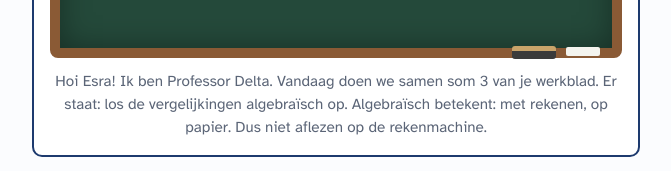
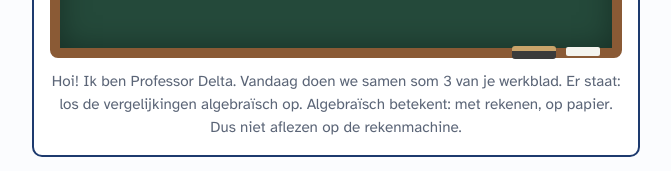
Before and after one commit to JellemaD/Oefenschrift-wis--en-natuurkunde, a plain HTML site: page som3-delta.html in a window 1280 px wide. Shown: the part 330-501 px from the top of the page, without its empty margins (304-975 px from the left). Drawn offline with Linux system fonts and the light colour scheme.

Commit message:
Som 3 filmpje: Delta zegt 'som 3b' i.p.v. 'b.' (werd 'bruto'), naam Esra niet meer uitgesproken
Co-Authored-By: Claude Opus 5.5 <noreply@anthropic.com>

```diff
--- a/som3-delta.html
+++ b/som3-delta.html
@@ -155,19 +155,19 @@ const paren = [["1", "8", "8", "9"], ["2", "4", "8", "6"], ["−1", "−8", "8",
 
 const STAPPEN = [
   { deel: "Som 3", tekst: `Los op: ${F("algebraïsch")} = met rekenen,<br>niet met de GR`,
-    zeg: "Hoi Esra! Ik ben Professor Delta. Vandaag doen we samen som 3 van je werkblad. Er staat: los de vergelijkingen algebraïsch op. Algebraïsch betekent: met rekenen, op papier. Dus niet aflezen op de rekenmachine." },
+    zeg: "Hoi! Ik ben Professor Delta. Vandaag doen we samen som 3 van je werkblad. Er staat: los de vergelijkingen algebraïsch op. Algebraïsch betekent: met rekenen, op papier. Dus niet aflezen op de rekenmachine." },
   { deel: "Som 3", tekst: `Twee trucs:<br>① ${F("x² = getal")} → wortel, twee antwoorden<br>② ${F("A · B = 0")} → A = 0 of B = 0`,
     zeg: "Voor deze som heb je maar twee trucs nodig. Truc één: staat er x kwadraat is een getal, neem dan de wortel. En let op: dat geeft twee antwoorden. Truc twee: is een product nul, dan moet één van de twee stukken nul zijn. Een keersom is alleen nul als één van de getallen nul is." },
 
   { deel: "3a", tekst: F("x² = 25"), beeld: () => plot(A),
-    zeg: "We beginnen met a. x kwadraat is 25. Welk getal keer zichzelf is 25? In de grafiek zoek je waar de parabool y is x kwadraat de lijn y is 25 snijdt." },
+    zeg: "We beginnen met som 3a. x kwadraat is 25. Welk getal keer zichzelf is 25? In de grafiek zoek je waar de parabool y is x kwadraat de lijn y is 25 snijdt." },
   { deel: "3a", tekst: `${F("x = √25 = 5")}`, beeld: () => plot({ ...A, pts: [[5, 25, "5"]], wijs: [[5, 25]] }),
     zeg: "Neem de wortel: de wortel uit 25 is 5. Want 5 keer 5 is 25. Maar we zijn nog niet klaar." },
   { deel: "3a", tekst: `${F("(−5)² = −5 · −5 = 25")}<br>${G("x = 5 of x = −5")}`, beeld: () => plot({ ...A, pts: [[5, 25, "5"], [-5, 25, "−5"]], wijs: [[-5, 25], [5, 25]] }),
     zeg: "Min 5 keer min 5 is ook 25. Min keer min is plus. Je ziet het in de grafiek: de lijn snijdt de parabool twee keer. Het antwoord is dus: x is 5, of x is min 5. Dat tweede antwoord vergeten veel leerlingen. Jij niet!" },
 
   { deel: "3b", tekst: F("x(2x + 6) = 0"), beeld: () => plot(B),
-    zeg: "Nu b. x keer haakje 2x plus 6, is nul. Kijk: er staat een keersom, en die is nul. Dan gebruiken we truc twee. Werk de haakjes dus níet weg, dat maakt het alleen moeilijker." },
+    zeg: "Nu som 3b. x keer haakje 2x plus 6, is nul. Kijk: er staat een keersom, en die is nul. Dan gebruiken we truc twee. Werk de haakjes dus níet weg, dat maakt het alleen moeilijker." },
   { deel: "3b", tekst: `${F("x = 0")} of ${F("2x + 6 = 0")}`, beeld: () => plot(B),
     zeg: "Het eerste stuk is x. Het tweede stuk is 2x plus 6. Eén van de twee moet nul zijn. Dus: x is nul, of 2x plus 6 is nul." },
   { deel: "3b", tekst: `${F("2x + 6 = 0")} → ${F("2x = −6")} → ${F("x = −3")}`, beeld: () => plot(B),
@@ -176,7 +176,7 @@ const STAPPEN = [
     zeg: "Het antwoord is: x is nul, of x is min 3. In de grafiek zie je het: daar raakt de parabool de x-as, daar is y nul. Controle: vul min 3 in. 2 keer min 3 plus 6 is nul. Klopt!" },
 
   { deel: "3c", tekst: F("(x − 3)(x + 4½) = 0"), beeld: () => plot(C),
-    zeg: "Dan c. Haakje x min 3, keer haakje x plus vier en een half, is nul. Weer een keersom die nul is. Dus weer truc twee." },
+    zeg: "Dan som 3c. Haakje x min 3, keer haakje x plus vier en een half, is nul. Weer een keersom die nul is. Dus weer truc twee." },
   { deel: "3c", tekst: `${F("x − 3 = 0")} → ${F("x = 3")}`, beeld: () => plot({ ...C, pts: [[3, 0, "3"]], wijs: [[3, 0]] }),
     zeg: "Eerste stuk: x min 3 is nul. Welk getal min 3 is nul? Dat is 3. Dus x is 3." },
   { deel: "3c", tekst: `${F("x + 4½ = 0")} → ${F("x = −4½")}`, beeld: () => plot({ ...C, pts: [[3, 0, "3"], [-4.5, 0, "−4½"]], wijs: [[-4.5, 0]] }),
@@ -185,7 +185,7 @@ const STAPPEN = [
     zeg: "Het antwoord is: x is 3, of x is min vier en een half. Handig om te onthouden: bij haakje x min 3 hoort x is plus 3, en bij haakje x plus vier en een half hoort x is min vier en een half." },
 
   { deel: "3d", tekst: F("x² − 6x + 8 = 0"), beeld: () => plot(D),
-    zeg: "En de laatste, d. x kwadraat min 6x plus 8, is nul. Hier staat géén keersom, maar een plussom. Truc twee werkt dus nog niet. Eerst moeten we er een keersom van maken. Dat heet ontbinden in factoren." },
+    zeg: "En de laatste: som 3d. x kwadraat min 6x plus 8, is nul. Hier staat géén keersom, maar een plussom. Truc twee werkt dus nog niet. Eerst moeten we er een keersom van maken. Dat heet ontbinden in factoren." },
   { deel: "3d", tekst: `Zoek twee getallen:<br>keer = ${F("8")} en plus = ${F("−6")}`, beeld: () => tabel(paren, -1),
     zeg: "Zoek twee getallen die keer elkaar 8 zijn, en opgeteld min 6. Het getal 8 is het losse getal achteraan. Min 6 is het getal voor de x. Maak een lijstje van alle tweetallen die keer elkaar 8 zijn." },
   { deel: "3d", tekst: `${F("−2 · −4 = 8")} en ${F("−2 + −4 = −6")}`, beeld: () => tabel(paren, 3),
@@ -198,9 +198,9 @@ const STAPPEN = [
     zeg: "Controleer altijd even door in te vullen. Vul 4 in: 4 kwadraat is 16. Min 6 keer 4 is min 24. Plus 8. 16 min 24 plus 8 is nul. Het klopt!" },
 
   { deel: "Samenvatting", tekst: `a ${G("x = 5 of −5")} · b ${G("x = 0 of −3")}<br>c ${G("x = 3 of −4½")} · d ${G("x = 2 of 4")}`,
-    zeg: "Kort samengevat. Bij a: x kwadraat is een getal, dus wortel, en vergeet het min-antwoord niet. Bij b en c: een keersom is nul, dus elk stuk apart nul maken. Bij d: eerst ontbinden in een keersom, en dan hetzelfde trucje. En elke vergelijking had twee antwoorden." },
+    zeg: "Kort samengevat. Bij som 3a: x kwadraat is een getal, dus wortel, en vergeet het min-antwoord niet. Bij som 3b en 3c: een keersom is nul, dus elk stuk apart nul maken. Bij som 3d: eerst ontbinden in een keersom, en dan hetzelfde trucje. En elke vergelijking had twee antwoorden." },
   { deel: "Klaar", tekst: "Nu jij! Maak 3a t/m 3d zelf,<br>zonder te kijken.", eind: true,
-    zeg: "Goed gedaan, Esra! Pak nu je blad en maak som 3 zelf, zonder te spieken. Lukt het niet? Spoel dan terug naar dat stukje. Succes!" }
+    zeg: "Goed gedaan! Pak nu je blad en maak som 3 zelf, zonder te spieken. Lukt het niet? Spoel dan terug naar dat stukje. Succes!" }
 ];
 
 /* Wat Delta per stap op het bord schrijft. Regels blijven staan binnen dezelfde som; "!" = antwoord. */
```
